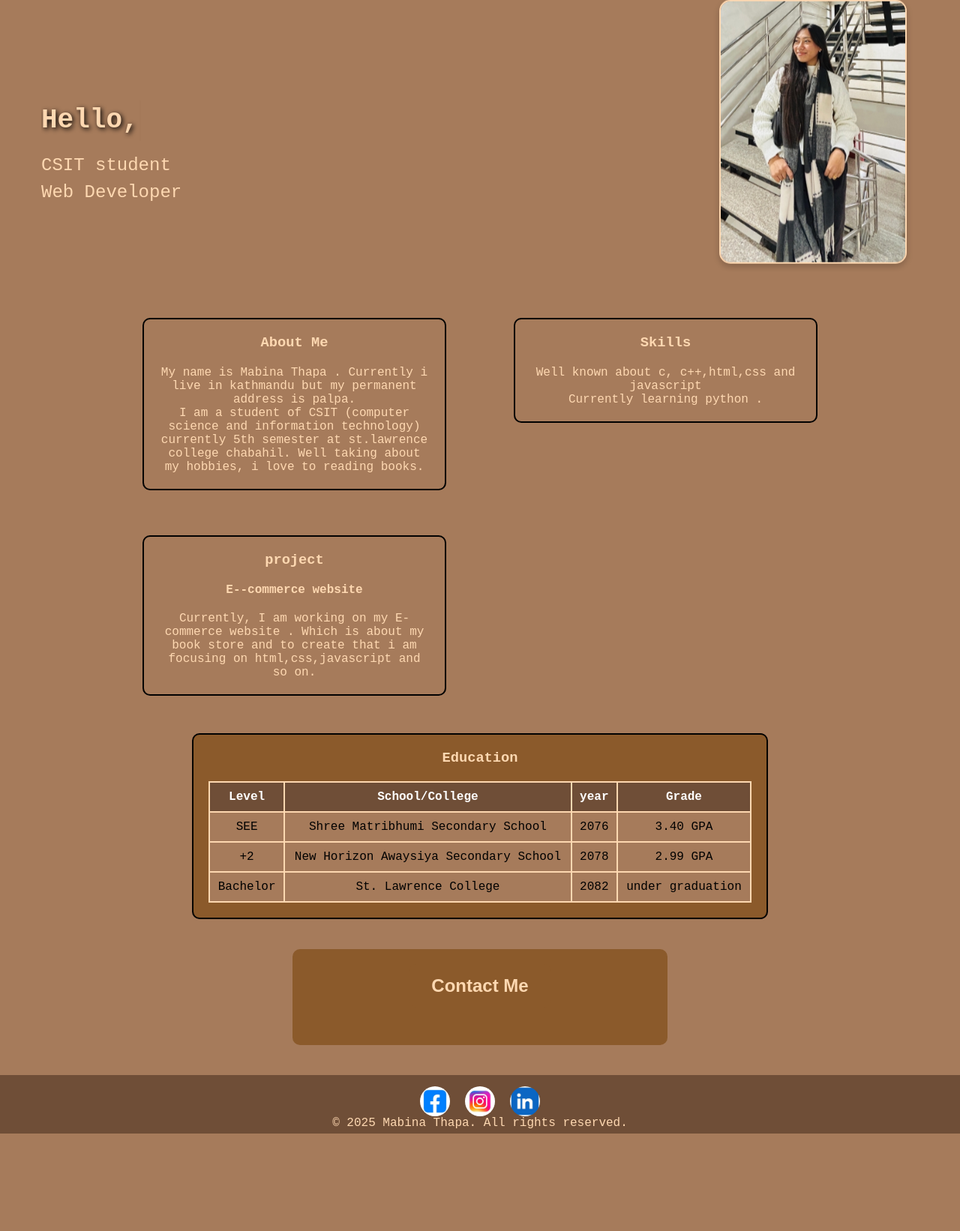
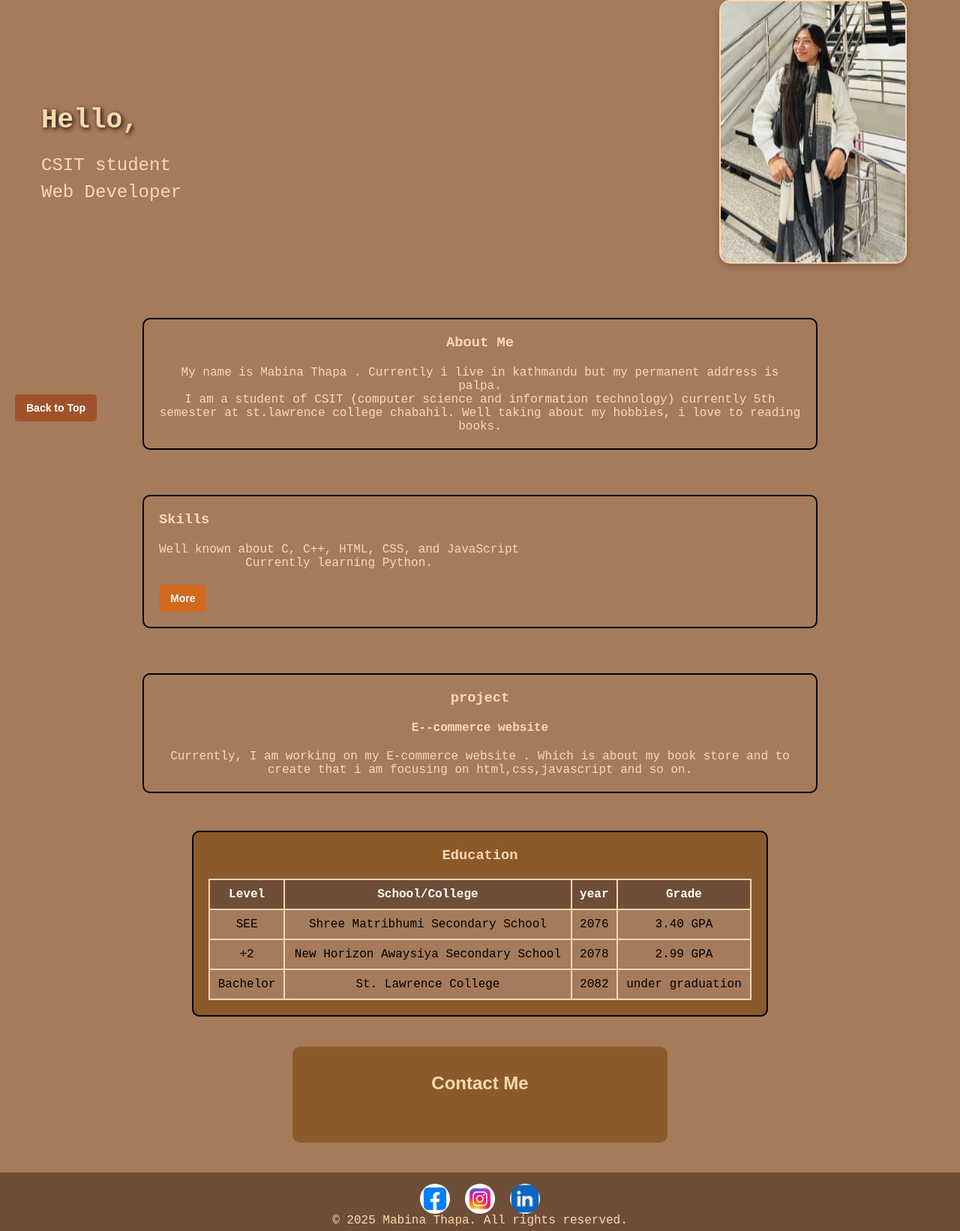
Before and after one commit to Mabina910/Portfolio, a PHP site: page / in a window 1280 px wide. Shown: the part 176-1818 px from the top of the page at 75% size. Before the commit the page ends 1688 px from the top, so only its background shows below. Run offline with PHP 8.4, Linux system fonts and the light colour scheme.

Commit message:
initial commit

```diff
--- a/css/style.css
+++ b/css/style.css
@@ -88,7 +88,7 @@ section {
 .section-about{
     display: flex;
     flex-direction: column;
-    width: 45%;
+    width: 100%;
     color: #fed8b1;
     justify-content: center;
     align-items: center;
@@ -105,30 +105,81 @@ section {
 .section-about:hover {
     background: #8b5a2b;
 }
-.section-skill{
-    justify-content: center;
-    align-items: center;
+.section-skill {
     display: flex;
     flex-direction: column;
-    width: 45%;
+    align-items: flex-start;
+    justify-content: center;
+    width: 100%;
     gap: 20px;
     color: #fed8b1;
     margin: 20px 0;
     padding: 20px;
     border: 2px solid black;
     border-radius: 10px;
-    transition: background-color 0.3s ease;
+    transition: background-color 0.3s ease, transform 0.2s ease-in-out;
     cursor: pointer;
 }
 .section-skill:hover {
-    background: #8b5a2b;
+    background-color: #8b5a2b;
+    transform: scale(1.02);
+}
+button {
+    background-color: #d2691e;
+    color: #fff;
+    border: none;
+    padding: 10px 15px;
+    border-radius: 5px;
+    cursor: pointer;
+    font-size: 14px;
+    font-weight: bold;
+    transition: background-color 0.3s ease, transform 0.2s ease-in-out;
+}
+button:hover {
+    background-color: #a0522d;
+    transform: scale(1.05);
+}
+.skill {
+    display: flex;
+    align-items: center;
+    gap: 15px;
+    margin: 10px 0;
+}
+.progress-bar {
+    width: 120px;
+    height: 12px;
+    background-color: #ddd;
+    border-radius: 6px;
+    overflow: hidden;
+    box-shadow: inset 2px 2px 5px rgba(0, 0, 0, 0.1);
+}
+.progress {
+    height: 100%;
+    background: linear-gradient(to right, #4caf50, #45a049);
+    transition: width 0.5s ease-in-out;
+}
+.img {
+    display: flex;
+    flex-direction: column;
+    align-items: flex-start;
+    width: fit-content;
+}
+.skill img {
+    width: 40px;
+    height: 40px;
+    border-radius: 10px;
+    transition: transform 0.3s ease-in-out, opacity 0.3s ease-in-out;
+}
+.skill img:hover {
+    transform: scale(1.2);
+    opacity: 0.8;
 }
 .section-project{
     justify-content: center;
     align-items: center;
     display: flex;
     flex-direction: column;
-    width: 45%;
+    width: 100%;
     gap: 20px;
     color: #fed8b1;
     margin: 20px 0;
@@ -409,6 +460,28 @@ button[type="submit"]:hover {
 .social-icon a{
     display: inline-block;
 }
+#back-to-top {
+    position: fixed;
+    top:90%;
+    left: 20px;
+    transform: translateY(-50%);
+    background-color: #a0522d;
+    color: white;
+    border: none;
+    padding: 10px 15px;
+    border-radius: 5px;
+    font-size: 14px;
+    font-weight: bold;
+    cursor: pointer;
+    transition: background-color 0.3s ease, transform 0.2s ease-in-out;
+    z-index: 1000;
+}
+
+#back-to-top:hover {
+    background-color: #a0522d;
+    transform: translateY(-50%) scale(1.1);
+}
+
 @media (max-width: 768px) {
     .info-container {
         flex-direction: column;
--- a/index.html
+++ b/index.html
@@ -43,10 +43,54 @@
         </div>
         <div id="skill" class="section-skill">
             <h3>Skills</h3>
-            <p>Well known about c, c++,html,css and javascript<br>
-                Currently learning python .
+            <p>Well known about C, C++, HTML, CSS, and JavaScript<br>
+                Currently learning Python.
             </p>
+            <button id="toggle-btn" onclick="toggleSkills()">More</button>
+
+            <div id="detail" style="display: none;">
+                <div id="skill-images">
+                    <div class="skill">
+                        <img src="c.png" alt="C">
+                        <div class="progress-bar">
+                            <div class="progress" style="width: 50%;"></div>
+                        </div>
+                    </div>
+                    <div class="skill">
+                        <img src="c++.png" alt="C++">
+                        <div class="progress-bar">
+                            <div class="progress" style="width: 60%;"></div>
+                        </div>
+                    </div>
+                    <div class="skill">
+                        <img src="htmlcss.png" alt="HTML & CSS">
+                        <div class="progress-bar">
+                            <div class="progress" style="width: 75%;"></div>
+                        </div>
+                    </div>
+                    <div class="skill">
+                        <img src="python.jpg" alt="Python">
+                        <div class="progress-bar">
+                            <div class="progress" style="width: 30%;"></div>
+                        </div>
+                    </div>
+                </div>
+            </div>
         </div>
+        <script>
+            function toggleSkills() {
+                let detailSection = document.getElementById("detail");
+                let btn = document.getElementById("toggle-btn");
+
+                if (detailSection.style.display === "none" || detailSection.style.display === "") {
+                    detailSection.style.display = "block";
+                    btn.textContent = "Hide Skills";
+                } else {
+                    detailSection.style.display = "none";
+                    btn.textContent = "More";
+                }
+            }
+        </script>
         <div  id="project" class="section-project">
             <h3>project</h3>
             <h4>E--commerce website</h4>
@@ -138,6 +182,12 @@
         }
         }
     </script>
+    <button id="back-to-top" onclick="scrollToTop()">Back to Top</button>
+    <script>
+        function scrollToTop() {
+            window.scrollTo({ top: 0, behavior: "smooth" });
+        }
+    </script>
 </main>
 <footer class="main-footer">
     <div class="social-icon">
```
Also changed, not shown: c++.png (added), c.png (added), htmlcss.png (added), python.jpg (added).
